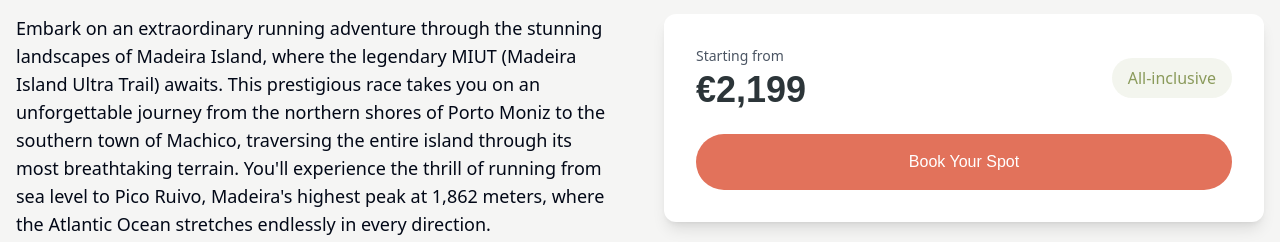
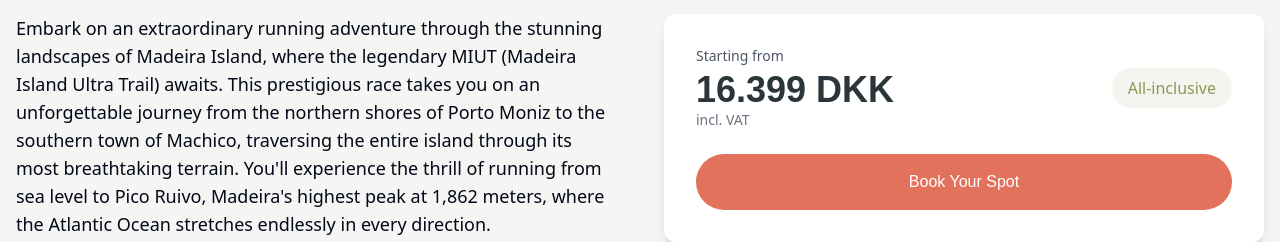
Before and after one commit to Patrick-trailsquad/trailsquad, a React (Vite) app: page /destinations/miut in a window 1280 px wide. Shown: the part 586-828 px from the top of the page. Built offline with nearby package versions, Linux system fonts and the light colour scheme; a web font is replaced by a local one.

Commit message:
Update currency to DKK
Updates the currency to DKK and adds "incl. VAT" to the displayed prices.

```diff
--- a/src/pages/destinations/NewZealand.tsx
+++ b/src/pages/destinations/NewZealand.tsx
@@ -70,7 +70,8 @@ const NewZealand = () => {
               <div className="flex justify-between items-center mb-6">
                 <div>
                   <p className="text-sm text-gray-600 mb-1">Starting from</p>
-                  <p className="font-cabinet text-4xl font-bold text-charcoal">€2,199</p>
+                  <p className="font-cabinet text-4xl font-bold text-charcoal">16.399 DKK</p>
+                  <p className="text-sm text-gray-500">incl. VAT</p>
                 </div>
                 <div className="bg-sage/10 px-4 py-2 rounded-full">
                   <p className="text-sage font-medium">All-inclusive</p>
--- a/src/pages/destinations/NorwegianFjords.tsx
+++ b/src/pages/destinations/NorwegianFjords.tsx
@@ -49,7 +49,8 @@ const NorwegianFjords = () => {
               <div className="flex justify-between items-center mb-6">
                 <div>
                   <p className="text-sm text-gray-600 mb-1">Starting from</p>
-                  <p className="font-cabinet text-4xl font-bold text-charcoal">€1,999</p>
+                  <p className="font-cabinet text-4xl font-bold text-charcoal">14.899 DKK</p>
+                  <p className="text-sm text-gray-500">incl. VAT</p>
                 </div>
                 <div className="bg-sage/10 px-4 py-2 rounded-full">
                   <p className="text-sage font-medium">All-inclusive</p>
--- a/src/pages/destinations/SwissAlps.tsx
+++ b/src/pages/destinations/SwissAlps.tsx
@@ -78,7 +78,8 @@ const SwissAlps = () => {
               <div className="flex justify-between items-center mb-6">
                 <div>
                   <p className="text-sm text-gray-600 mb-1">Starting from</p>
-                  <p className="font-cabinet text-4xl font-bold text-charcoal">€2,499</p>
+                  <p className="font-cabinet text-4xl font-bold text-charcoal">18.599 DKK</p>
+                  <p className="text-sm text-gray-500">incl. VAT</p>
                 </div>
                 <div className="bg-sage/10 px-4 py-2 rounded-full">
                   <p className="text-sage font-medium">All-inclusive</p>
```
